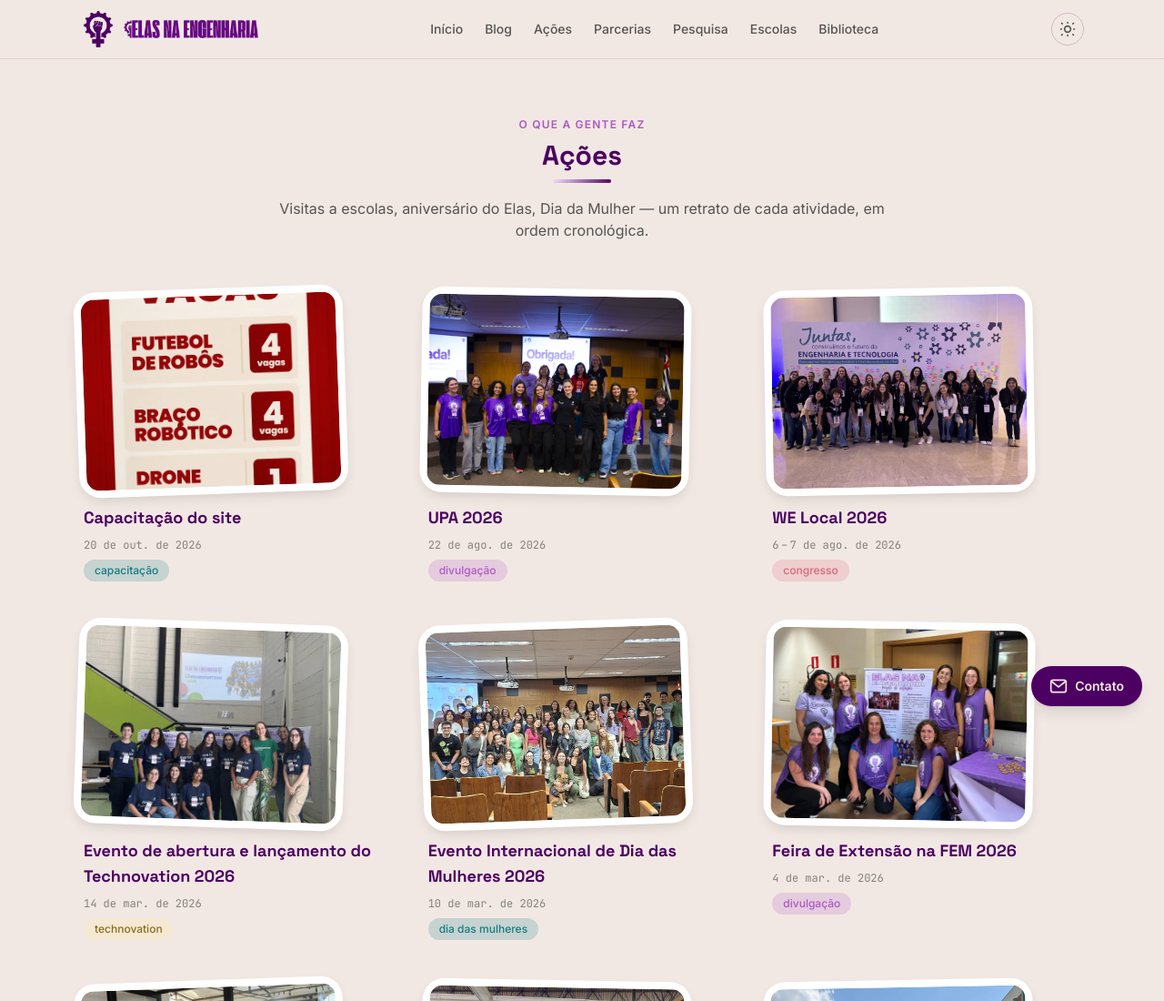
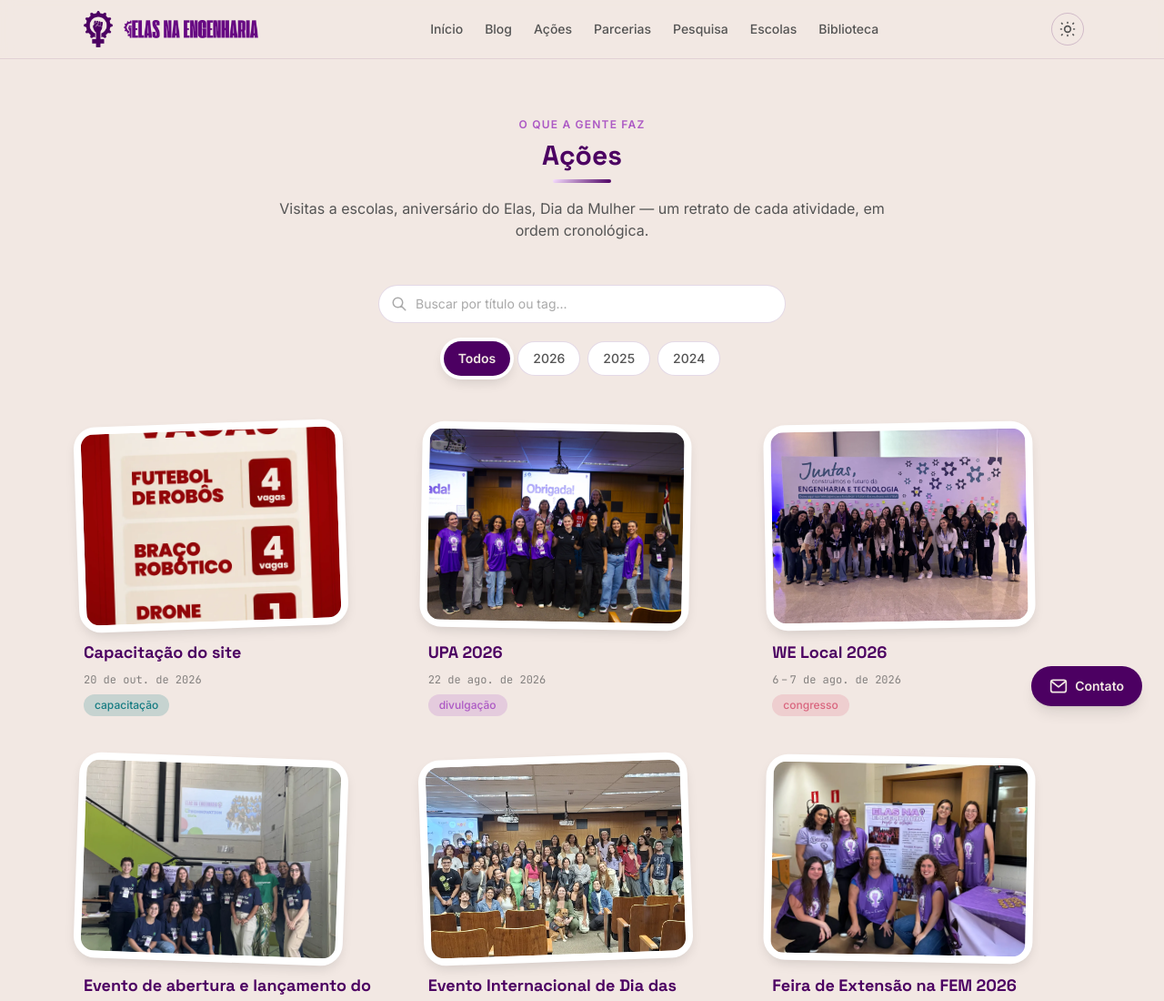
Before and after one commit to elasengunicamp/website, an Astro site: page /acoes in a window 1280 px wide. Shown: the top 1100 px of the page at 91% size. Built offline with nearby package versions, Linux system fonts and the light colour scheme; Astro itself is replaced by a stand-in of ours.

Commit message:
feat(site): busca e filtro por ano na listagem de ações

```diff
--- a/src/pages/acoes.astro
+++ b/src/pages/acoes.astro
@@ -14,6 +14,13 @@ const acoes = (await getCollection('acoes')).sort(
 );
 
 const tilts = [-2, 1, -1, 2, -2, 1] as const;
+
+// Busca sem distinção de maiúsculas/acentos — mesma função usada no script.
+const normalizar = (texto: string) =>
+  texto.normalize('NFD').replace(/\p{Diacritic}/gu, '').toLowerCase();
+
+// Anos (UTC) presentes nos dados, do mais recente ao mais antigo.
+const anos = [...new Set(acoes.map((acao) => acao.data.data.getUTCFullYear()))].sort((a, b) => b - a);
 ---
 
 <BaseLayout title="Ações" description="Visitas a escolas, aniversário do Elas, Dia da Mulher e outras ações do Elas na Engenharia.">
@@ -30,9 +37,60 @@ const tilts = [-2, 1, -1, 2, -2, 1] as const;
         Nenhuma ação publicada ainda — volte em breve.
       </p>
     ) : (
-      <div class="mt-14 grid gap-x-8 gap-y-12 sm:grid-cols-2 lg:grid-cols-3">
+      <>
+        <div class="mt-12 flex flex-col items-center gap-5">
+          <div class="relative w-full max-w-md">
+            <svg
+              class="pointer-events-none absolute left-3.5 top-1/2 h-4.5 w-4.5 -translate-y-1/2 text-ink/50 dark:text-ink-dark/50"
+              width="18"
+              height="18"
+              viewBox="0 0 24 24"
+              fill="none"
+              stroke="currentColor"
+              stroke-width="2"
+              aria-hidden="true"
+            >
+              <path d="M21 21l-6-6m2-5a7 7 0 11-14 0 7 7 0 0114 0z" stroke-linecap="round" stroke-linejoin="round" />
+            </svg>
+            <input
+              type="search"
+              id="busca-acao"
+              aria-label="Buscar ações por título ou tag"
+              placeholder="Buscar por título ou tag..."
+              class="w-full rounded-full border border-brand/15 bg-white py-2.5 pl-10 pr-4 font-body text-sm text-ink placeholder:text-ink/50 focus:outline-none focus:ring-2 focus:ring-brand/40 dark:border-brand-lilac/15 dark:bg-brand-dark-surface dark:text-ink-dark dark:placeholder:text-ink-dark/50"
+            />
+          </div>
+
+          <div class="flex flex-wrap justify-center gap-2" role="group" aria-label="Filtrar ações por ano">
+            <button
+              type="button"
+              data-ano="todos"
+              aria-pressed="true"
+              class="filtro-ano rounded-full bg-brand px-4 py-2 font-body text-sm font-semibold text-brand-cream shadow-sticker transition-colors dark:bg-brand-lilac dark:text-brand-dark"
+            >
+              Todos
+            </button>
+            {anos.map((ano) => (
+              <button
+                type="button"
+                data-ano={String(ano)}
+                aria-pressed="false"
+                class="filtro-ano rounded-full border border-brand/15 bg-white px-4 py-2 font-body text-sm font-medium text-ink transition-colors hover:bg-brand-lilac/40 dark:border-brand-lilac/15 dark:bg-brand-dark-surface dark:text-ink-dark dark:hover:bg-brand-dark-surface/70"
+              >
+                {ano}
+              </button>
+            ))}
+          </div>
+        </div>
+
+        <div id="grade-acoes" class="mt-14 grid gap-x-8 gap-y-12 sm:grid-cols-2 lg:grid-cols-3">
           {acoes.map((acao, i) => (
-          <a href={`/acoes/${acao.id}`} class="group flex flex-col gap-4">
+            <a
+              href={`/acoes/${acao.id}`}
+              class="acao-card group flex flex-col gap-4"
+              data-ano={String(acao.data.data.getUTCFullYear())}
+              data-busca={normalizar(`${acao.data.titulo} ${acao.data.tags.join(' ')}`)}
+            >
               <StickerFrame tilt={tilts[i % tilts.length]} class="w-full sm:w-72">
                 <img
                   src={acao.data.cover}
@@ -59,6 +117,84 @@ const tilts = [-2, 1, -1, 2, -2, 1] as const;
             </a>
           ))}
         </div>
+
+        <div id="sem-resultados" class="mt-20 hidden flex-col items-center gap-3 text-center">
+          <p class="font-heading text-lg font-bold text-ink-heading dark:text-ink-dark-heading">
+            Nenhuma ação encontrada
+          </p>
+          <p class="font-body text-sm text-ink/70 dark:text-ink-dark/70">
+            Tente ajustar a busca ou o filtro de ano.
+          </p>
+        </div>
+      </>
     )}
   </div>
 </BaseLayout>
+
+<script>
+  // --- Busca + filtro por ano ---
+  const buscaInput = document.getElementById('busca-acao') as HTMLInputElement | null;
+  const filtroBtns = document.querySelectorAll<HTMLButtonElement>('.filtro-ano');
+  const cards = document.querySelectorAll<HTMLElement>('.acao-card');
+  const semResultados = document.getElementById('sem-resultados');
+  const grade = document.getElementById('grade-acoes');
+
+  let anoAtivo = 'todos';
+
+  const ATIVO_CLASSES = [
+    'bg-brand',
+    'text-brand-cream',
+    'font-semibold',
+    'shadow-sticker',
+    'dark:bg-brand-lilac',
+    'dark:text-brand-dark',
+  ];
+  const INATIVO_CLASSES = [
+    'border',
+    'border-brand/15',
+    'bg-white',
+    'text-ink',
+    'font-medium',
+    'hover:bg-brand-lilac/40',
+    'dark:border-brand-lilac/15',
+    'dark:bg-brand-dark-surface',
+    'dark:text-ink-dark',
+    'dark:hover:bg-brand-dark-surface/70',
+  ];
+
+  // Mesma normalização do data-busca gerado no build.
+  const normalizar = (texto: string) =>
+    texto.normalize('NFD').replace(/\p{Diacritic}/gu, '').toLowerCase();
+
+  function aplicarFiltros() {
+    const termo = normalizar((buscaInput?.value ?? '').trim());
+    let visiveis = 0;
+
+    cards.forEach((card) => {
+      const combinaAno = anoAtivo === 'todos' || card.dataset.ano === anoAtivo;
+      const combinaBusca = !termo || (card.dataset.busca ?? '').includes(termo);
+      const visivel = combinaAno && combinaBusca;
+      card.hidden = !visivel;
+      if (visivel) visiveis++;
+    });
+
+    grade?.classList.toggle('hidden', visiveis === 0);
+    semResultados?.classList.toggle('hidden', visiveis !== 0);
+    semResultados?.classList.toggle('flex', visiveis === 0);
+  }
+
+  filtroBtns.forEach((btn) => {
+    btn.addEventListener('click', () => {
+      anoAtivo = btn.dataset.ano ?? 'todos';
+      filtroBtns.forEach((b) => {
+        const ativo = b === btn;
+        b.setAttribute('aria-pressed', String(ativo));
+        b.classList.remove(...ATIVO_CLASSES, ...INATIVO_CLASSES);
+        b.classList.add(...(ativo ? ATIVO_CLASSES : INATIVO_CLASSES));
+      });
+      aplicarFiltros();
+    });
+  });
+
+  buscaInput?.addEventListener('input', aplicarFiltros);
+</script>
```
Lines whose indentation alone changed are shown as unchanged.
